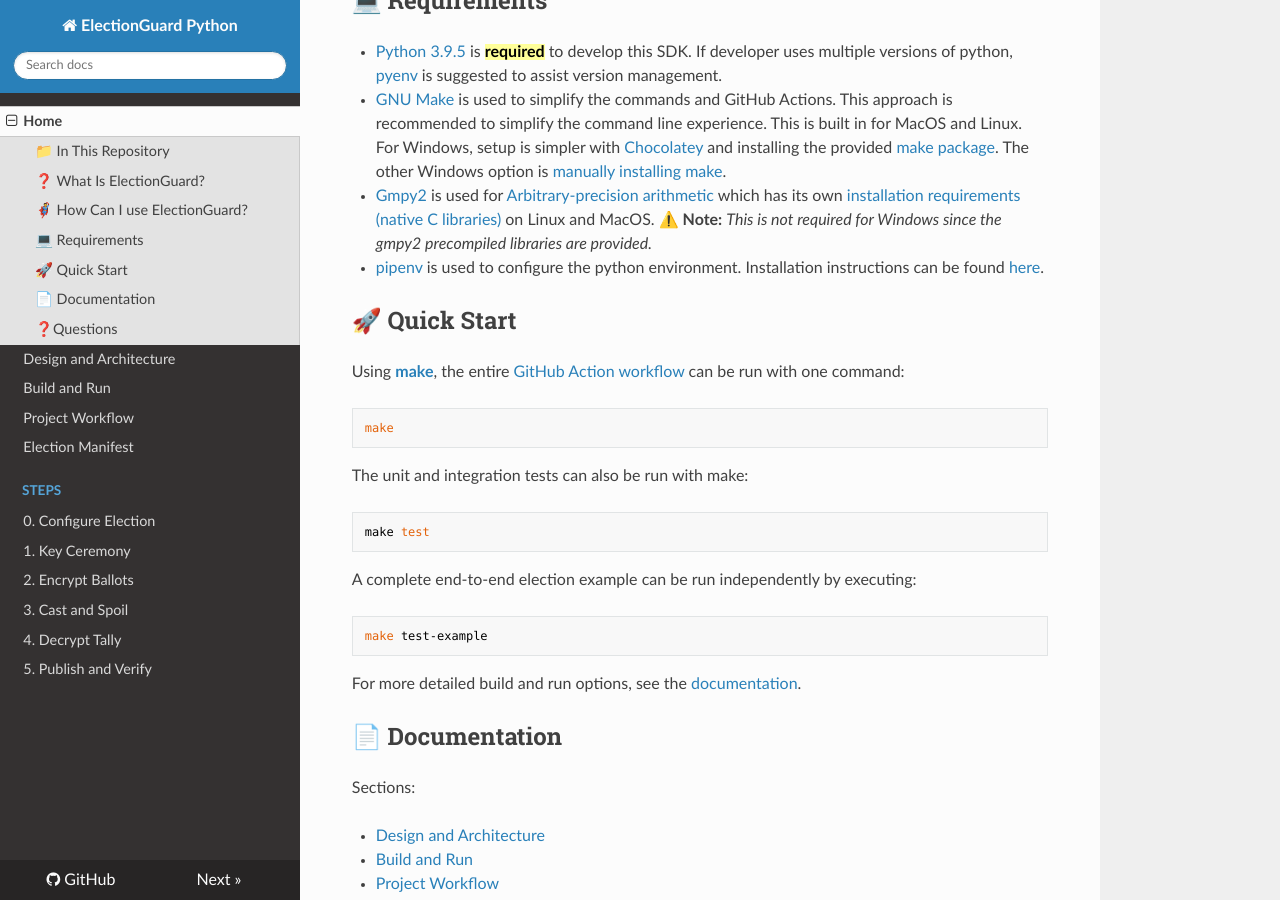
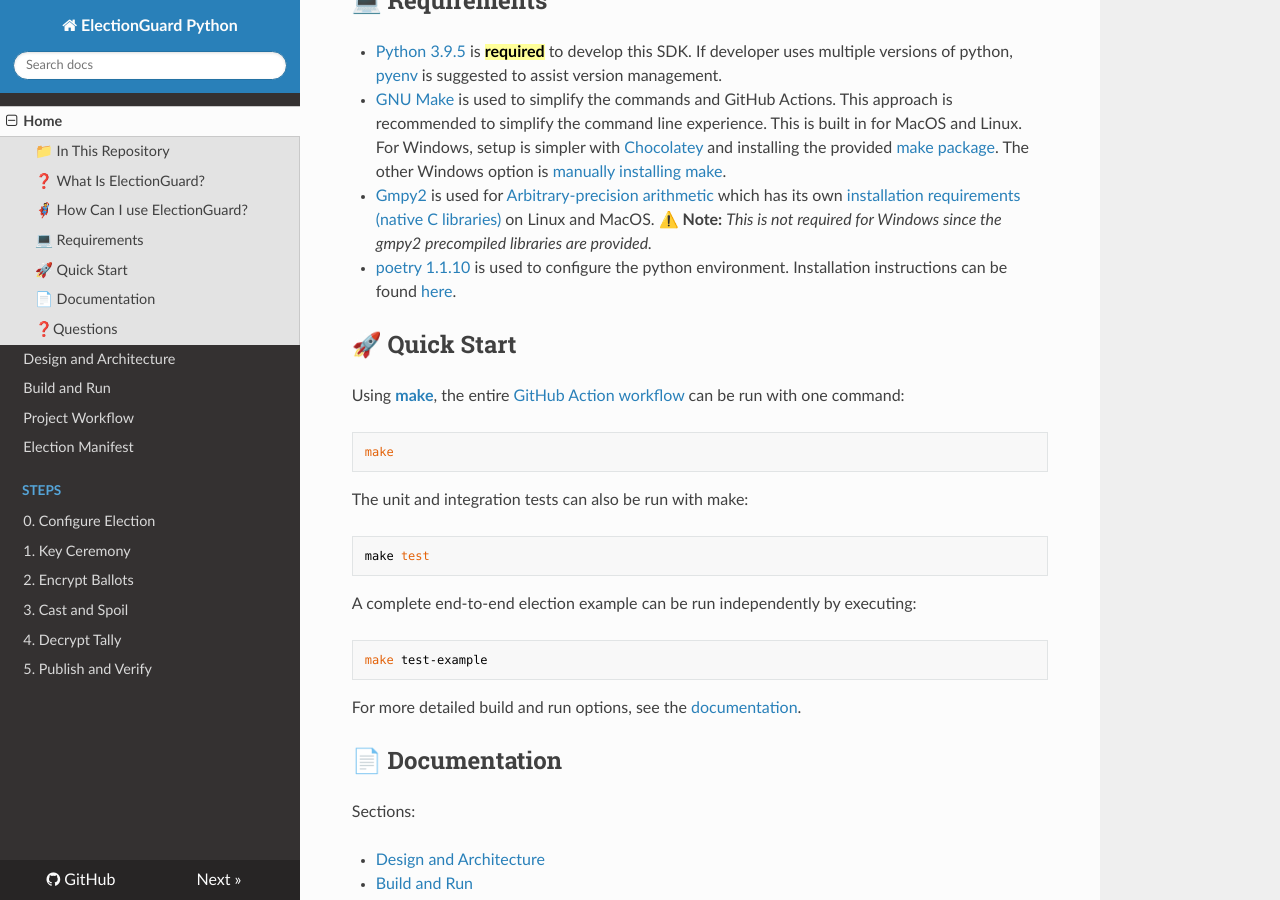
Before and after one commit to Election-Tech-Initiative/electionguard-python, an MkDocs documentation site: the page built from docs/index.md, in a window 1280 px wide and 900 px high, scrolled down 1547 px. Built offline with MkDocs 1.6.1, drawn with Linux system fonts in a browser that asks for light colours; nearby versions of some CDN libraries.

Commit message:
Update docs for latest poetry version 1.1.10

```diff
--- a/docs/index.md
+++ b/docs/index.md
@@ -37,7 +37,7 @@
 - [GNU Make](https://www.gnu.org/software/make/manual/make.html) is used to simplify the commands and GitHub Actions. This approach is recommended to simplify the command line experience. This is built in for MacOS and Linux. For Windows, setup is simpler with [Chocolatey](https://chocolatey.org/install) and installing the provided [make package](https://chocolatey.org/packages/make). The other Windows option is [manually installing make](http://gnuwin32.sourceforge.net/packages/make.htm).
 - [Gmpy2](https://gmpy2.readthedocs.io/en/latest/) is used for [Arbitrary-precision arithmetic](https://en.wikipedia.org/wiki/Arbitrary-precision_arithmetic) which
   has its own [installation requirements (native C libraries)](https://gmpy2.readthedocs.io/en/latest/intro.html#installation) on Linux and MacOS. **⚠️ Note:** _This is not required for Windows since the gmpy2 precompiled libraries are provided._
-- [pipenv](https://github.com/pypa/pipenv) is used to configure the python environment. Installation instructions can be found [here](https://github.com/pypa/pipenv#installation).
+- [poetry 1.1.10](https://python-poetry.org/) is used to configure the python environment. Installation instructions can be found [here](https://python-poetry.org/docs/#installation).
 
 ## 🚀 Quick Start
 
```
